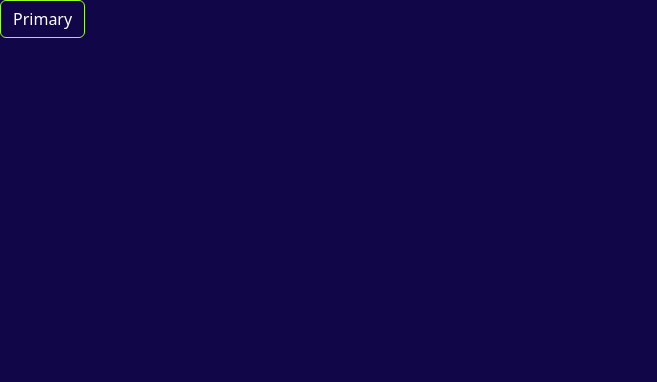
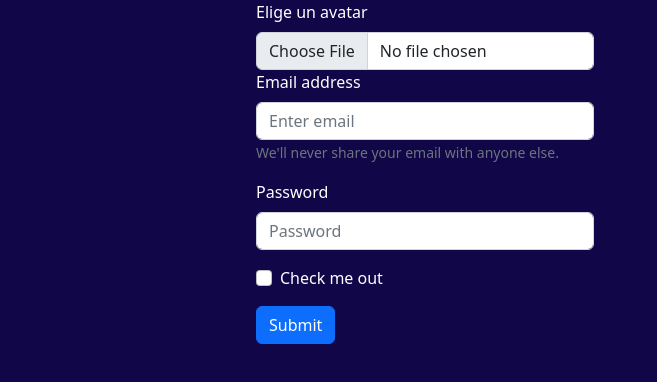
Before and after one commit to adoptacoder-app/adoptacoder, a React (Create React App) app: page / in a window 1280 px wide. Shown: the top 382 px of the page, without its empty margins (0-657 px from the left). Built offline with nearby package versions, Linux system fonts and the light colour scheme; the HTML template or start-up script is replaced by a standard one.

Commit message:
add form

```diff
--- a/src/App.js
+++ b/src/App.js
@@ -1,7 +1,7 @@
 // import { Route, Routes } from "react-router";
 import "./App.css"
 import 'bootstrap/dist/css/bootstrap.min.css';
-import OutlinedButton from "./assets/atom-outlinedButton/atom-outlinedButton";
+import AdoptMeForm from "./assets/mol-form/form";
 
 
 function App() {
@@ -9,7 +9,7 @@
     // <Routes>
     //   <Route path="/" element={''}/>
     // </Routes>
-    <OutlinedButton/>
+    <AdoptMeForm/>
   );
 }
 
--- /dev/null
+++ b/src/assets/mol-form/form.css
@@ -0,0 +1,6 @@
+.form{
+    width: 60%;
+    display: flex;
+    margin-left: 20%;
+    color: white
+}
--- /dev/null
+++ b/src/assets/mol-form/form.jsx
@@ -0,0 +1,34 @@
+import './form.css'
+import Button from 'react-bootstrap/Button';
+import Form from 'react-bootstrap/Form';
+
+function AdoptMeForm() {
+  return (
+    <div className="form">
+    <Form>
+      <Form.Group className="mb-3" controlId="formBasicEmail">
+        <Form.Label>Elige un avatar</Form.Label>
+        <Form.Control type="file" />
+        <Form.Label>Email address</Form.Label>
+        <Form.Control type="email" placeholder="Enter email" />
+        <Form.Text className="text-muted">
+          We'll never share your email with anyone else.
+        </Form.Text>
+      </Form.Group>
+
+      <Form.Group className="mb-3" controlId="formBasicPassword">
+        <Form.Label>Password</Form.Label>
+        <Form.Control type="password" placeholder="Password" />
+      </Form.Group>
+      <Form.Group className="mb-3" controlId="formBasicCheckbox">
+        <Form.Check type="checkbox" label="Check me out" />
+      </Form.Group>
+      <Button variant="primary" type="submit">
+        Submit
+      </Button>
+    </Form>
+    </div>
+  );
+}
+
+export default AdoptMeForm;
```
